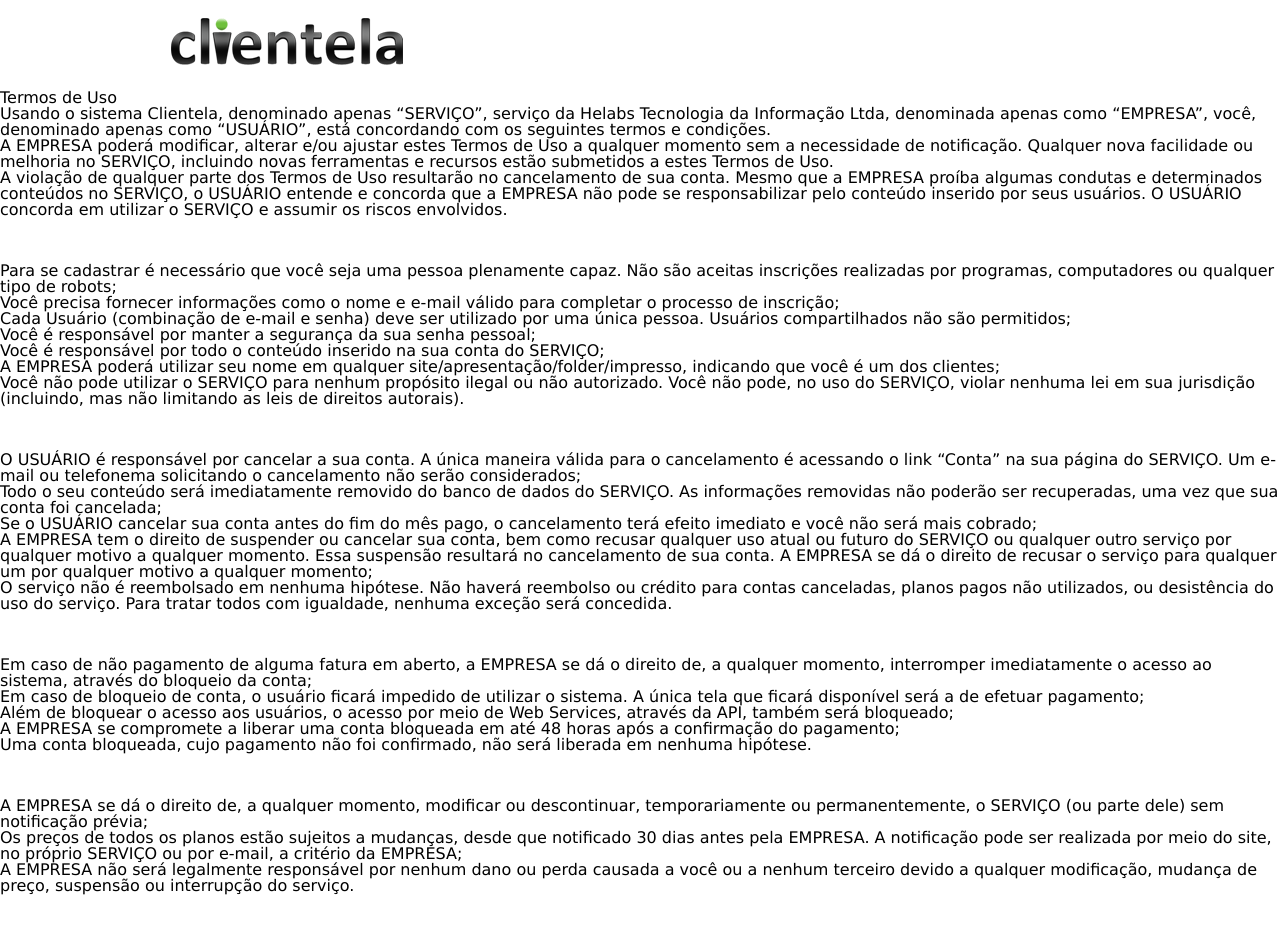
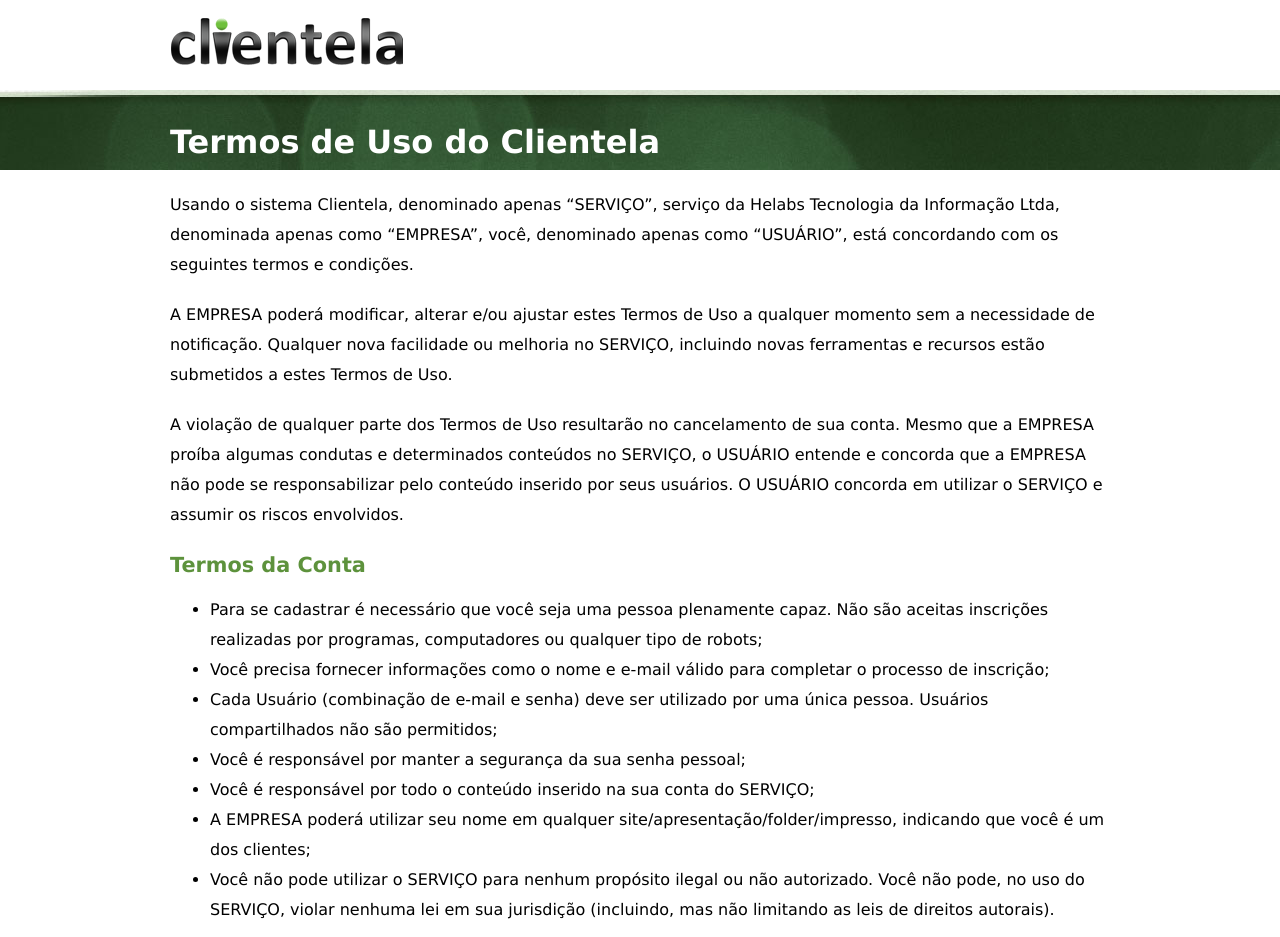
Before and after one commit to mergulhao/site-clientela, a Jekyll site: the page built from termos.md, in a window 1280 px wide. Shown: the top 937 px of the page. Built offline with Jekyll 4.4.1, drawn with Linux system fonts in a browser that asks for light colours; nearby versions of some CDN libraries; some of the changed text lies outside the part shown.

Commit message:
update terms page and layout

```diff
--- /dev/null
+++ b/_layouts/static.html
@@ -0,0 +1,117 @@
+<!DOCTYPE html PUBLIC "-//W3C//DTD XHTML 1.0 Strict//EN" "http://www.w3.org/TR/xhtml1/DTD/xhtml1-strict.dtd">
+<html xmlns="http://www.w3.org/1999/xhtml" xml:lang="pt" lang="pt-br">
+<head>
+<meta http-equiv="content-type" content="text/html; charset=utf-8" />
+<title>CRM. {{ page.title }} Gestão de Relacionamento para Empresas e Profissionais Liberais. Clientela.</title>
+<script type="text/javascript" src="http://ajax.googleapis.com/ajax/libs/jquery/1.4/jquery.min.js"></script>
+<script type="text/javascript" src="/fancybox/jquery.fancybox-1.3.4.pack.js"></script>
+<link rel="stylesheet" type="text/css" href="/fancybox/jquery.fancybox-1.3.4.css" media="screen" />
+
+<link rel="stylesheet" type="text/css" href="/css/reset.css">
+<link rel="stylesheet" type="text/css" href="/css/960.css">
+<link rel="stylesheet" type="text/css" href="/css/color.css">
+</head>
+<body>
+<div id="header" class="container_12">
+  <div id="logo" class="grid_6">
+    <h1><a href="/">Gestão de Relacionamento para Empresas e Profissionais Liberais.</a></h1>
+  </div>
+
+  <div class="grid_1">
+    &nbsp;
+  </div>
+
+  <div id="menu" class="grid_5">
+    <!-- a href="#conheca">O que fazemos?</a>
+    <a href="#planos">Planos</a>
+    <a href="/blog">Blog</a -->
+  </div>
+  <div class="clear">&nbsp;</div>
+</div>
+
+<div id="banner" class="mini">
+<div class="container_12">
+  <div class="grid_12">
+    <h2>{{ page.header_title }}</h2>
+  </div>
+  <div class="clear">&nbsp;</div>
+</div>
+</div>
+
+<div id="static" class="container_12">
+  <div class="grid_12">
+    {{ content }}
+  </div>
+  <div class="clear">&nbsp;</div>
+</div>
+
+<div id="footer">
+  <div id="footer-top">
+    &nbsp;
+  </div>
+  <div class="container_12">
+    <div class="grid_4">
+      <blockquote><p>O primeiro software que realmente me agradou pela sua facilidade de uso e pelo potencial de crescimento.</p><div>Josir Gomes</div></blockquote>
+    </div>
+    <div class="grid_4">
+      <blockquote><p>Ele é simples e direto no modo de pensar e organizar o trabalho da área comercial.</p><div>Felipe Gabriel</div></blockquote>
+    </div>
+    <div class="grid_4 twitter">
+      <br/>
+      <p>
+        <a href="http://twitter.com/clientela"><img src="images/twitter.gif"/><br/>Siga o Clientela no Twitter!</a>
+      </p>
+    </div>
+    <div class="clear">&nbsp;</div>
+  </div>
+</div>
+
+<div id="under-footer">
+  <div class="container_12">
+    <div class="grid_4">
+      <a href="http://helabs.com.br">
+        <img src="/images/logo_helabs_rodape.png"/><br/>
+        Clientela é um serviço de Helabs Tecnologia Ltda.
+      </a>
+    </div>
+    <div class="grid_4 map">
+      <div>
+      <a href="http://maps.google.com/maps?f=q&source=s_q&hl=en&geocode=&q=Av.+Pres.+Vargas,+633+-+Centro,+Rio+de+Janeiro+-+RJ,+20071-004,+Brasil&aq=0&sll=37.996163,-95.712891&sspn=33.869615,79.013672&ie=UTF8&hq=&hnear=Av.+Pres.+Vargas,+633+-+Centro,+Rio+de+Janeiro,+20071-004,+Brazil&ll=-22.902526,-43.181484&spn=0.010219,0.01929&t=h&z=16">
+        <img src="/images/icone_endereco_rodape.png" />
+        Av. Pres. Vargas, 633, Sala 1716<br/>
+        Rio de Janeiro, RJ.<br/>
+        21 2507-5307
+      </a>
+      </div>
+    </div>
+    <div class="grid_4 siteforte">
+      <p>
+        <a target="_blank" href="https://siteforte.com.br/certificado/clientela.com.br?utm_source=clientela.com.br&utm_medium=selo_light&utm_term=siteforte&utm_campaign=permanente"><img style="border:none;" title="Auditoria de segurança para serviços online com transações financeiras e informações confidenciais :: SITEFORTE - Segurança Digital" src="https://siteforte.com.br/selos/139_clientelacombr.png"></a><br/>
+        Nossos servidores são auditados diariamente.
+      </p>
+    </div>
+    <div class="clear">&nbsp;</div>
+  </div>
+</div>
+
+<script type="text/javascript">
+
+  var _gaq = _gaq || [];
+  _gaq.push(['_setAccount', 'UA-16326763-2']);
+  _gaq.push(['_trackPageview']);
+
+  (function() {
+    var ga = document.createElement('script'); ga.type = 'text/javascript'; ga.async = true;
+    ga.src = ('https:' == document.location.protocol ? 'https://ssl' : 'http://www') + '.google-analytics.com/ga.js';
+    var s = document.getElementsByTagName('script')[0]; s.parentNode.insertBefore(ga, s);
+  })();
+
+</script>
+
+<script type="text/javascript">
+document.write(unescape("%3Cscript src='" + ((document.location.protocol=="https:")?"https://snapabug.appspot.com":"http://www.snapengage.com") + "/snapabug.js' type='text/javascript'%3E%3C/script%3E"));</script><script type="text/javascript">
+SnapABug.setLocale("pt");
+SnapABug.init("7155fbc7-3140-4272-8f90-d3276a675767");
+</script>
+</body>
+</html>
--- a/css/color.css
+++ b/css/color.css
@@ -101,6 +101,9 @@
 div.inner {
   height: 240px !important; }
 
+div.mini {
+  height: 50px !important; }
+
 div#banner {
   background: white url(/images/bg_dest_home_bg.jpg) repeat-x;
   padding-top: 30px;
@@ -115,6 +118,14 @@
     div#banner p strong {
       font-size: 1.3em;
       font-weight: bold; }
+
+div#static {
+  line-height: 30px; }
+  div#static p {
+    margin: 20px 0; }
+  div#static ul {
+    list-style-type: disc;
+    margin: 0 0 20px 40px; }
 
 div#content {
   padding: 25px 0 0 0; }
--- a/termos.md
+++ b/termos.md
@@ -1,10 +1,8 @@
 ---
-layout: default
+layout: static
 title: Termos de Uso.
+header_title: Termos de Uso do Clientela
 ---
-
-Termos de Uso
-=============
 
 Usando o sistema Clientela, denominado apenas "SERVIÇO", serviço da Helabs Tecnologia da Informação Ltda, denominada apenas como "EMPRESA", você, denominado apenas como "USUÁRIO", está concordando com os seguintes termos e condições.
 
@@ -12,8 +10,7 @@
 
 A violação de qualquer parte dos Termos de Uso resultarão no cancelamento de sua conta. Mesmo que a EMPRESA proíba algumas condutas e determinados conteúdos no SERVIÇO, o USUÁRIO entende e concorda que a EMPRESA não pode se responsabilizar pelo conteúdo inserido por seus usuários. O USUÁRIO concorda em utilizar o SERVIÇO e assumir os riscos envolvidos.
 
-Termos da Conta
----------------
+### Termos da Conta
 
  * Para se cadastrar é necessário que você seja uma pessoa plenamente capaz. Não são aceitas inscrições realizadas por programas, computadores ou qualquer tipo de robots;
  * Você precisa fornecer informações como o nome e e-mail válido para completar o processo de inscrição;
```
Also changed, not shown: other parts of termos.md (+10 -16 lines), css/color.scss (+17 -0 lines).
